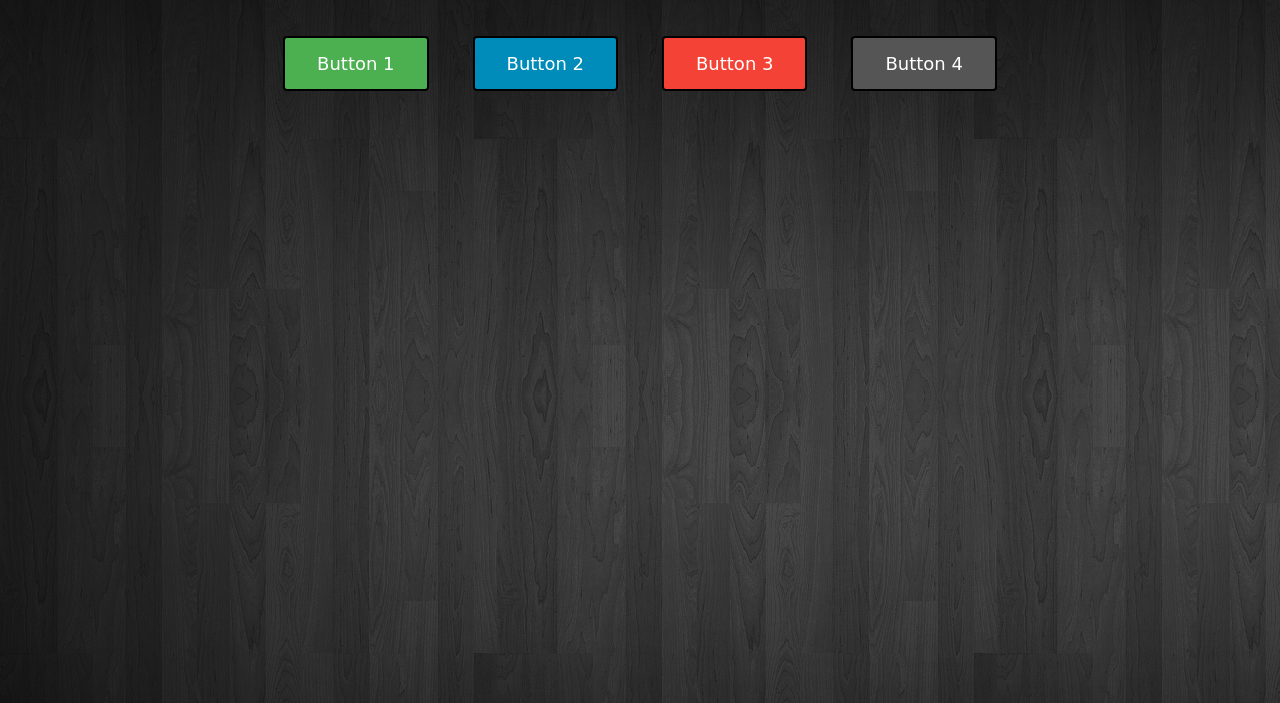
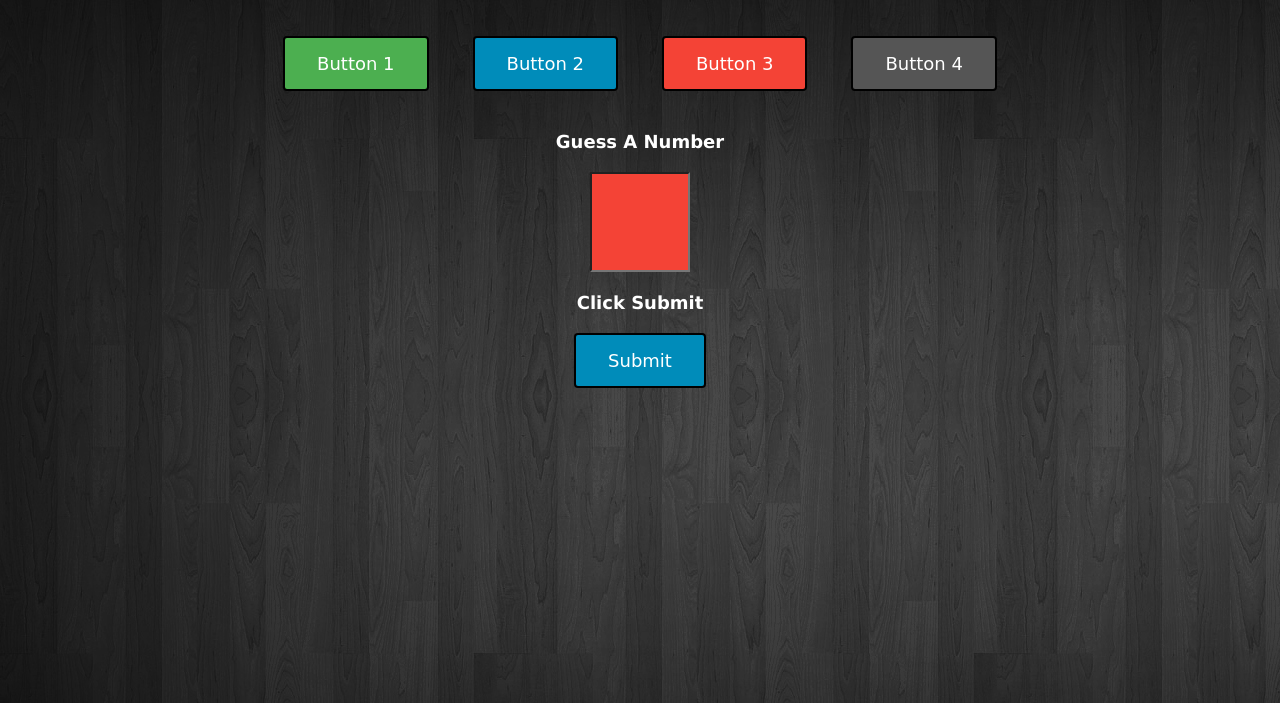
Before and after one commit to ayushsinghvi92/FullstackGuessingGame, a plain HTML site: page index.html in a window 1280 px wide. Shown: the part 97-800 px from the top of the page. Drawn offline with Linux system fonts and the light colour scheme.

Commit message:
Added Input field for number. Note: Setting a class to the submit button does not work for hover effets.

```diff
--- a/index.html
+++ b/index.html
@@ -6,10 +6,16 @@
 		<h1>Guessing Game</h1>
 		<h2>Ayush Singhvi</h2>
 		<div class="wrapper">
-		<button class="button1">Button 1</button>
-		<button class="button2">Button 2</button>
-		<button class="button3">Button 3</button>
-		<button class="button4">Button 4</button>
+			<button class="button1">Button 1</button>
+			<button class="button2">Button 2</button>
+			<button class="button3">Button 3</button>
+			<button class="button4">Button 4</button>
+		</div>
+		<div="form">
+			<label for="number">Guess A Number</label>
+			<input type="text" id ="number">
+			<label>Click Submit</label>
+			<input class="button2" type="submit">
 		</div>
 	</body>
 </html>
--- a/main.css
+++ b/main.css
@@ -24,7 +24,7 @@ color: white;
 font-size: 18px;
 border-radius: 4px;
 border-style: solid;
-background: none;
+
 padding: 15px 32px 15px 32px;
 margin:20px 20px 20px 20px;
 text-align:center;
@@ -49,7 +49,7 @@ button:hover{
 .button1:hover{
 	background-color: white;
 	color:#4CAF50;
-}
+}/* Green */
 .button2:hover {
 	background-color: white;
 	color: #008CBA;
@@ -62,3 +62,40 @@ button:hover{
 	background-color: white;
 	color: #555555;
 	} /* Black */
+
+label{
+	display: block;
+	text-align: center;
+	margin:20px auto 20px auto;
+	color: white;
+	font-weight: bold;
+	font-family: verdana;
+	font-size: 18px;
+}
+
+input{
+	display:block;
+	margin: 20px auto 0 auto;
+	text-align: center;
+	position: relative;
+	font-family: cursive, verdana;
+}
+input[type="text"] {
+
+	font-size: 70px;
+	width: 100px;
+	height:100px;
+	background-color:#f44336;
+}
+input[type="submit"] {
+	color: white;
+	font-size: 18px;
+	border-radius: 4px;
+	border-style: solid;
+	padding: 15px 32px 15px 32px;
+}
+input[type="submit"]:hover {
+	background-color: white;
+	font-weight: bold;
+	color: #008CBA;
+	}
```
